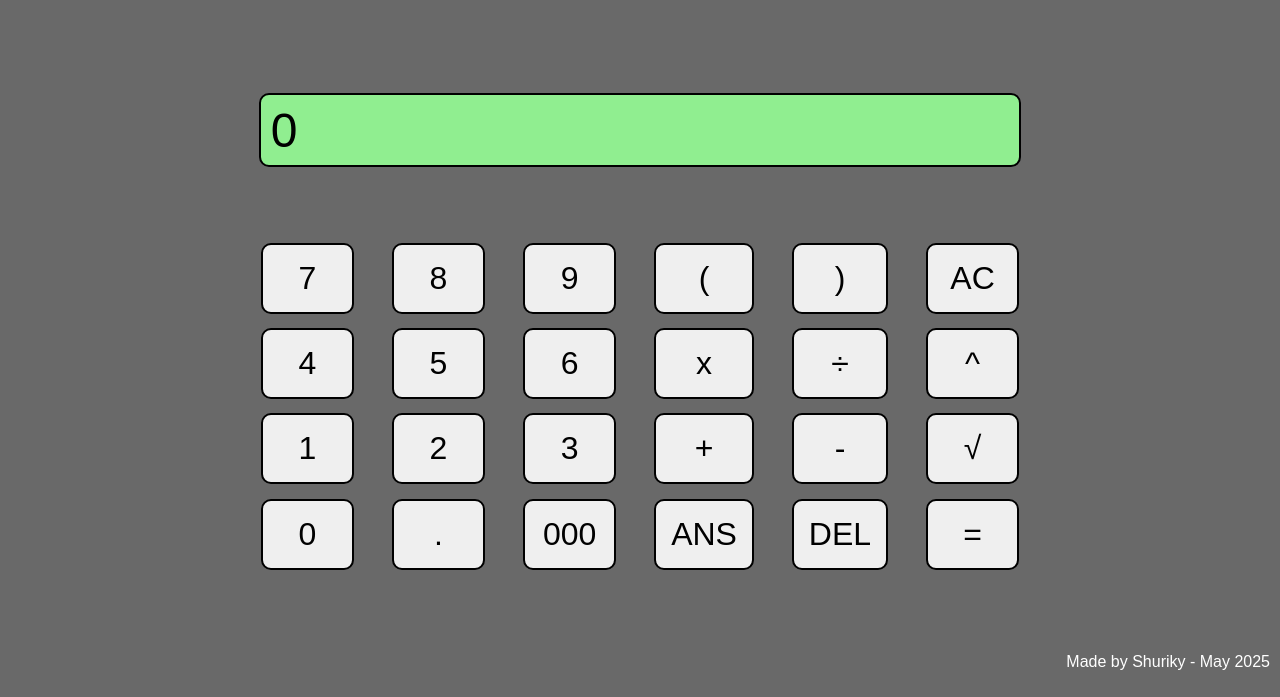
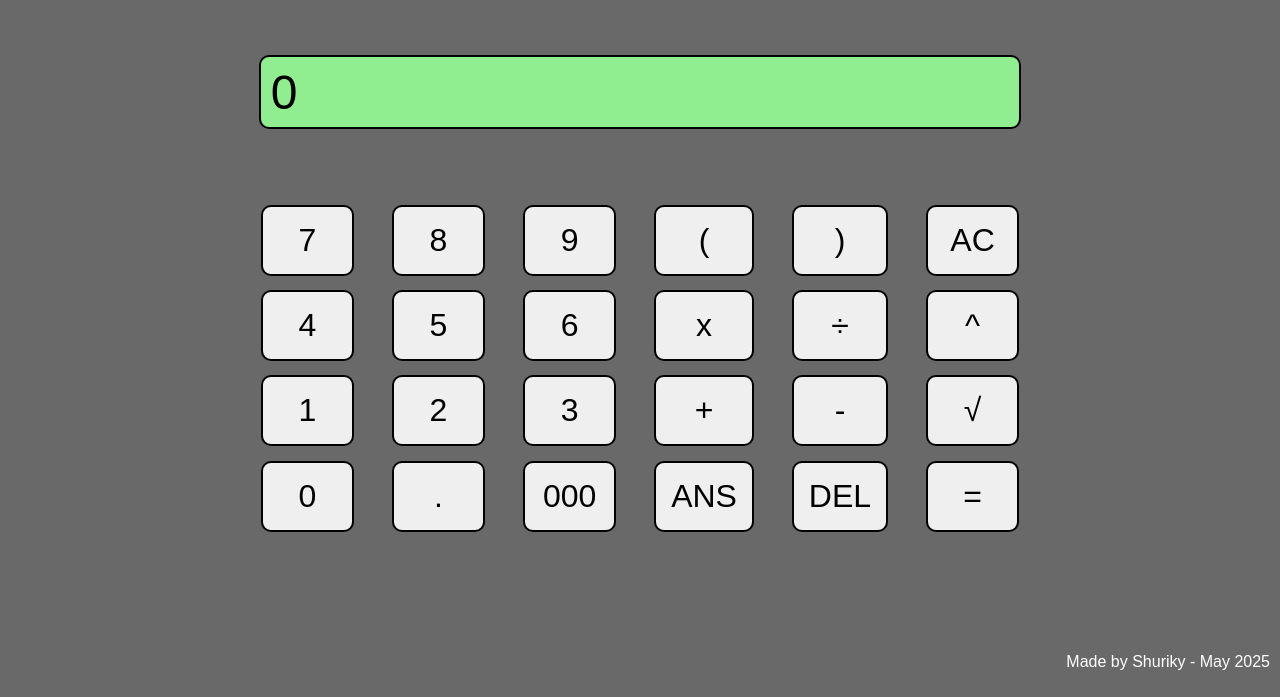
Before and after one commit to Shuriky/calculator, a plain HTML site: page index.html in a window 1280 px wide. Shown: the part 103-800 px from the top of the page. Drawn offline with nearby package versions, Linux system fonts and the light colour scheme.

Commit message:
center the div

```diff
--- a/style.css
+++ b/style.css
@@ -43,7 +43,7 @@ body {
     flex-direction: column;
     justify-content: center;
     align-items: center;
-    padding-top: 5%;
+    padding-top: 2%;
     width: 60%;
 }
 
```
